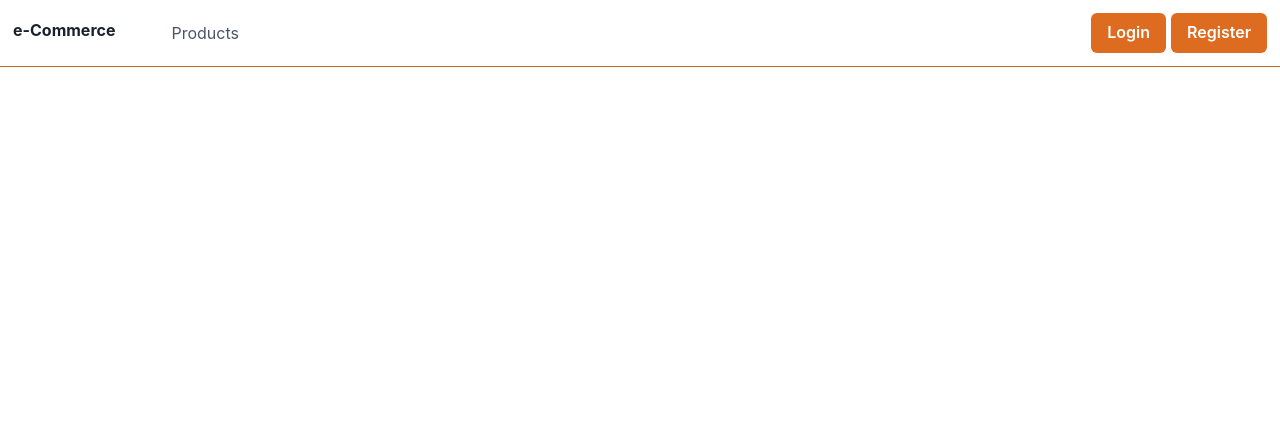
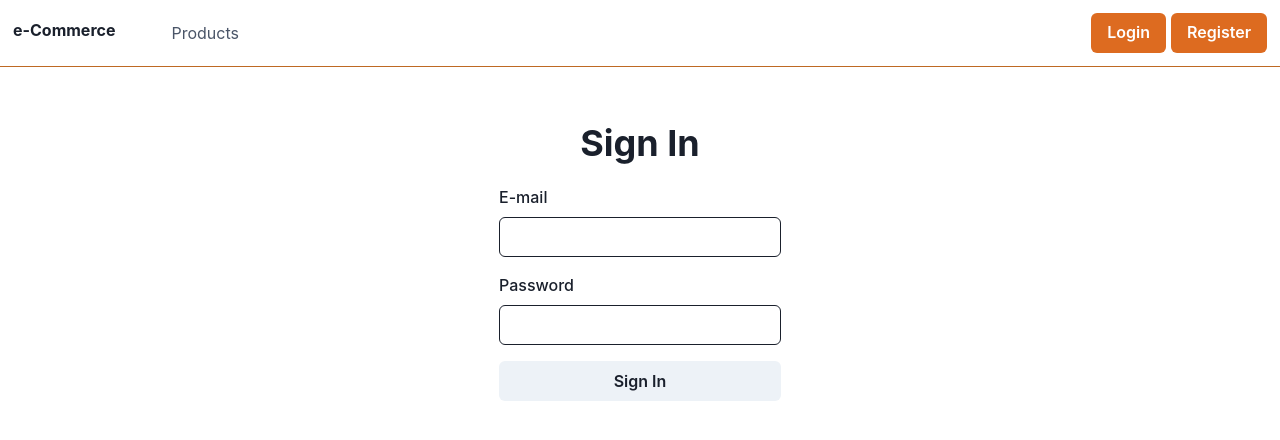
Before and after one commit to EsraCebii/Oldy-Store, a React (Create React App) app in the folder client/: page /signin in a window 1280 px wide. Shown: the top 440 px of the page. Built offline with nearby package versions, Linux system fonts and the light colour scheme; no server answers.

Commit message:
login işlemleri

```diff
--- a/client/src/App.js
+++ b/client/src/App.js
@@ -12,6 +12,7 @@
 import Products from "./pages/Products";
 import ProductDetail from "./pages/ProductDetail";
 import Profile from './pages/Profile';
+import ProtectedRoute from "./pages/ProtectedRoute"
 
 
 
@@ -27,7 +28,7 @@
             <Route path="/product/:product_id" component={ProductDetail}></Route>
             <Route path="/signin" component={Signin}></Route>
             <Route path="/signup" component={ Signup}></Route>
-            <Route path="/profile" component={ Profile}></Route>
+            <ProtectedRoute path="/profile" component={ Profile}></ProtectedRoute>
 
           </Switch>
         </div>
--- a/client/src/api.js
+++ b/client/src/api.js
@@ -54,6 +54,13 @@
    });
 
    return data;
+}
 
+export const fetchLogin = async (input) => {
+   const {data} = await axios.post(
+      `${process.env.REACT_APP_BASE_ENDPOINT}/auth/login`,
+   input
+   );
+   return data;
 
 }
--- a/client/src/pages/Auth/Signin/index.js
+++ b/client/src/pages/Auth/Signin/index.js
@@ -1,11 +1,96 @@
-import React from 'react'
+import React from "react";
+import {
+	Flex,
+	Box,
+	Heading,
+	FormControl,
+	FormLabel,
+	Input,
+	Button,
+	Alert,
+} from "@chakra-ui/react";
 
-function Signin () {
-    return (
-        <div>
+import { useFormik } from "formik";
+import validationSchema from "./validations";
 
-        </div>
-    )
+import { fetchLogin } from "../../../api";
+
+import { useAuth } from "../../../contexts/AuthContext";
+
+function Signin({ history }) {
+	const { login } = useAuth();
+
+	const formik = useFormik({
+		initialValues: {
+			email: "",
+			password: "",
+		},
+		validationSchema,
+		onSubmit: async (values, bag) => {
+			try {
+				const loginResponse = await fetchLogin({
+					email: values.email,
+					password: values.password,
+				});
+
+
+				login(loginResponse);
+				history.push("/profile");
+
+
+
+			} catch (e) {
+				bag.setErrors({ general: e.response.data.message });
+			}
+		},
+	});
+
+	return (
+		<div>
+			<Flex align="center" width="full" justifyContent="center">
+				<Box pt={10}>
+					<Box textAlign="center">
+						<Heading>Sign In</Heading>
+					</Box>
+					<Box my={5}>
+						{formik.errors.general && (
+							<Alert status="error">{formik.errors.general}</Alert>
+						)}
+					</Box>
+					<Box my={5} textAlign="left">
+						<form onSubmit={formik.handleSubmit}>
+							<FormControl>
+								<FormLabel>E-mail</FormLabel>
+								<Input
+									name="email"
+									onChange={formik.handleChange}
+									onBlur={formik.handleBlur}
+									value={formik.values.email}
+									isInvalid={formik.touched.email && formik.errors.email}
+								/>
+							</FormControl>
+
+							<FormControl mt="4">
+								<FormLabel>Password</FormLabel>
+								<Input
+									name="password"
+									type="password"
+									onChange={formik.handleChange}
+									onBlur={formik.handleBlur}
+									value={formik.values.password}
+									isInvalid={formik.touched.password && formik.errors.password}
+								/>
+							</FormControl>
+
+							<Button mt="4" width="full" type="submit">
+								Sign In
+							</Button>
+						</form>
+					</Box>
+				</Box>
+			</Flex>
+		</div>
+	);
 }
 
-export default Signin
+export default Signin;
--- /dev/null
+++ b/client/src/pages/Auth/Signin/validations.js
@@ -0,0 +1,15 @@
+
+import * as yup from "yup";
+
+const validations = yup.object().shape({
+	email: yup
+		.string()
+		.email("Gerçerli bir email girin.")
+		.required("Zorunlu alan."),
+	password: yup
+		.string()
+		.min(3, "Parolanız en az 3 karakter olmalıdır")
+		.required(),
+});
+
+export default validations;
--- /dev/null
+++ b/client/src/pages/ProtectedRoute.js
@@ -0,0 +1,22 @@
+import { Route, Redirect } from 'react-router-dom';
+import { useAuth } from "../contexts/AuthContext"
+
+function ProtectedRoute({ component: Component, ...rest }) {
+
+    const { loggedIn } = useAuth();
+
+    return (
+        <Route {...rest}
+            render={(props) => {
+                if (loggedIn) {
+                    return <Component {...props} />
+                }
+                return <Redirect to={{ pathname: "/"}} />
+
+            }}
+        />
+
+    );
+}
+
+export default ProtectedRoute;
```
